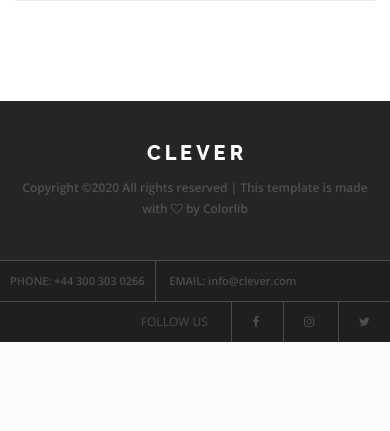
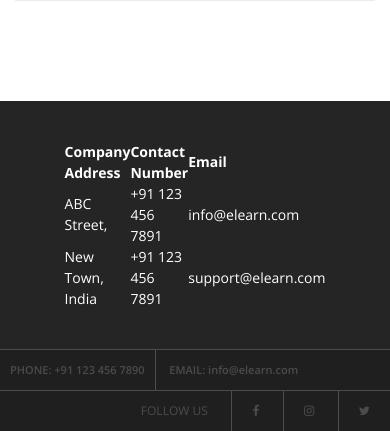
Before and after one commit to Webster-Nooglers/Edit-Trio, a PHP site: page /single-course.html in a window 390 px wide. Shown: the part 2703-3134 px from the top of the page. Before the commit the page ends 3045 px from the top, so only its background shows below. Run offline with PHP 8.4, Linux system fonts and the light colour scheme; some web fonts are replaced.

Commit message:
Added footer to the single course page
Edited style.css and responsive.css file

```diff
--- a/single-course.html
+++ b/single-course.html
@@ -595,25 +595,43 @@
             <div class="container">
                 <div class="row">
                     <div class="col-12">
-                        <!-- Footer Logo -->
-                        <div class="footer-logo">
-                            <a href="index.html"><img src="img/core-img/logo2.png" alt=""></a>
-                        </div>
-                        <!-- Copywrite -->
-                        <p><a href="#"><!-- Link back to Colorlib can't be removed. Template is licensed under CC BY 3.0. -->
-Copyright &copy;<script>document.write(new Date().getFullYear());</script> All rights reserved | This template is made with <i class="fa fa-heart-o" aria-hidden="true"></i> by <a href="https://colorlib.com" target="_blank">Colorlib</a>
-<!-- Link back to Colorlib can't be removed. Template is licensed under CC BY 3.0. --></p>
+                       <center>
+
+                <table style="width:70%; color:white">
+                    <tr>
+                        <th>Company Address</th>
+                        <th>Contact Number</th>
+                        <th>Email</th>
+                    </tr>
+                    <tr>
+                        <td>ABC Street, </td>
+                        <td>+91 123 456 7891</td>
+                        <td>info@elearn.com</td>
+                    </tr>
+                    <tr>
+                        <td>New Town, India</td>
+                        <td>+91 123 456 7891</td>
+                        <td>support@elearn.com</td>
+                    </tr>
+
+                </table>
+                </center>
+
                     </div>
                 </div>
             </div>
         </div>
 
+
+
+
+
         <!-- Bottom Footer Area -->
         <div class="bottom-footer-area d-flex justify-content-between align-items-center">
             <!-- Contact Info -->
             <div class="contact-info">
-                <a href="#"><span>Phone:</span> +44 300 303 0266</a>
-                <a href="#"><span>Email:</span> info@clever.com</a>
+                <a href="#"><span>Phone:</span> +91 123 456 7890</a>
+                <a href="#"><span>Email:</span> info@elearn.com</a>
             </div>
             <!-- Follow Us -->
             <div class="follow-us">
@@ -625,6 +643,12 @@ Copyright &copy;<script>document.write(new Date().getFullYear());</script> All r
         </div>
     </footer>
     <!-- ##### Footer Area End ##### -->
+
+
+
+			<!--Info Wrap End-->
+
+
 
     <!-- ##### All Javascript Script ##### -->
     <!-- jQuery-2.2.4 js -->
--- a/style.css
+++ b/style.css
@@ -1962,3 +1962,30 @@ textarea:focus {
         color: #ffffff; }
 
 /*# sourceMappingURL=style.css.map */
+
+@media (min-width: 992px) and (max-width: 1199px) {
+  .iq_contact_info ul li{
+      padding-right:40px;
+      padding-left:40px;
+    }
+}
+@media (max-width: 991px) {
+  .iq_contact_info ul li{
+      padding-right:5px;
+      padding-left:5px;
+    }
+}
+@media (max-width: 767px) {
+	.iq_contact_info ul li{
+		width: 100%;
+	}
+
+.iq_contact_info ul li::before {
+	    height: 1px;
+	    right: 0;
+	    top: auto;
+	    width: 100%;
+	    bottom: 0;
+	    left: 0;
+	}
+}
```
